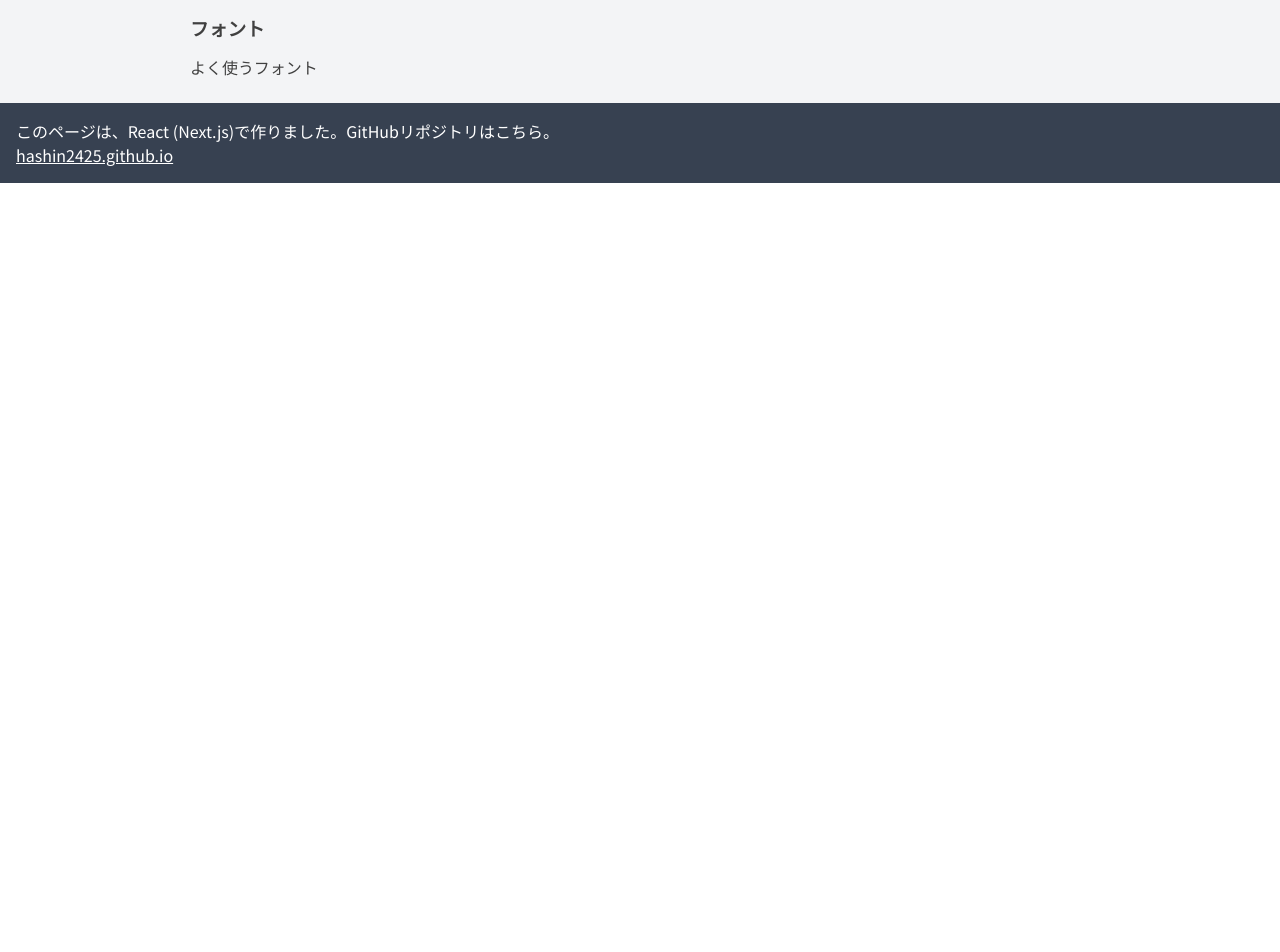
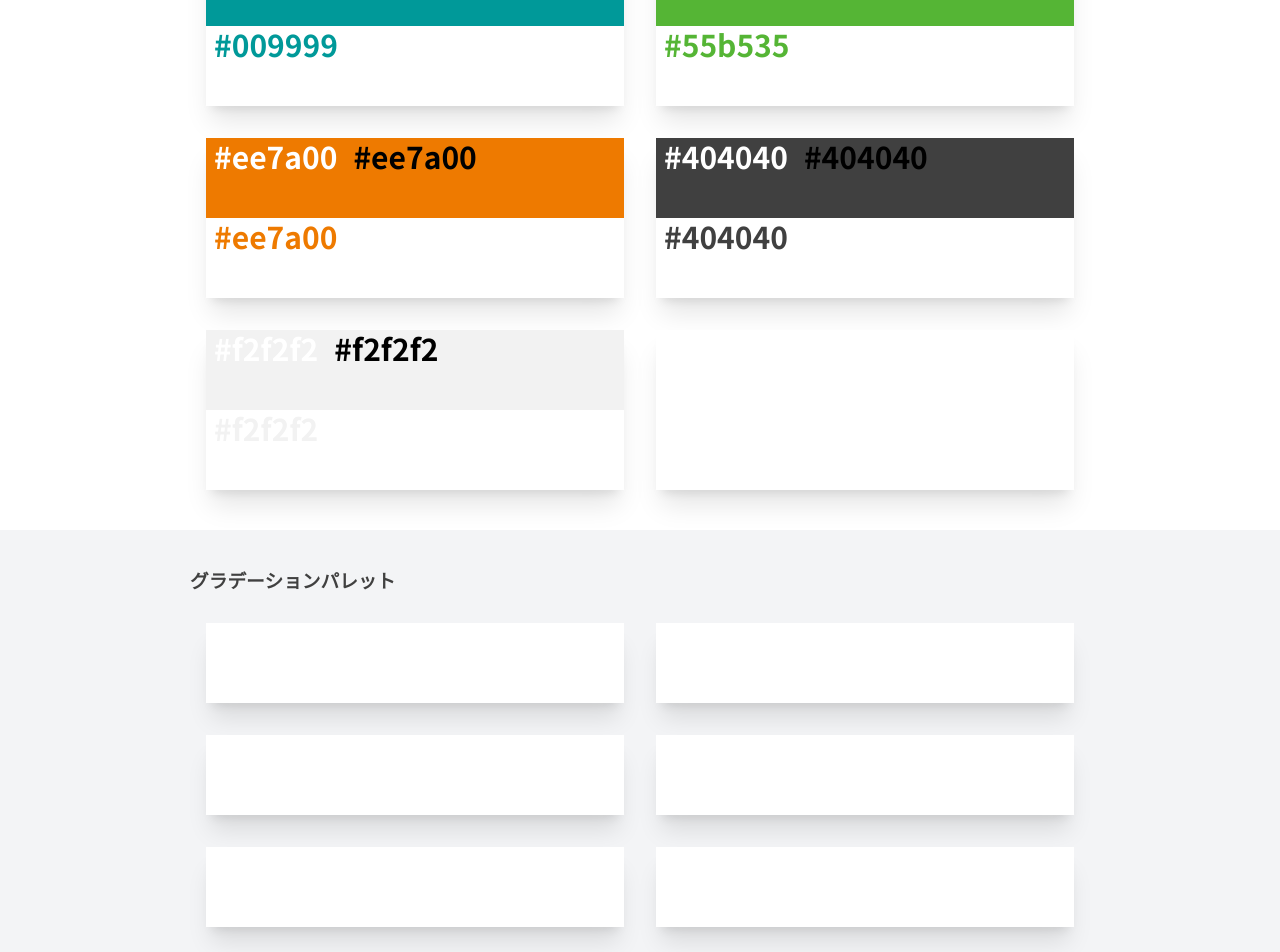
Before and after one commit to hashin2425/hashin2425.github.io, a Next.js app: page /for-me in a window 1280 px wide. Shown: the part 320-1272 px from the top of the page. Before the commit the page ends 800 px from the top, so only its background shows below. Built offline with nearby package versions, Linux system fonts and the light colour scheme.

Commit message:
feat: トンマナページを追加

```diff
--- a/src/app/for-me/page.tsx
+++ b/src/app/for-me/page.tsx
@@ -1,4 +1,47 @@
+"use client";
+
 import { SectionComponent } from "@/components/Utils";
+
+function clipboardWrite(text: string) {
+  navigator.clipboard.writeText(text).then(
+    () => {
+      console.log("クリップボードにコピーしました");
+    },
+    (err) => {
+      console.error("クリップボードへのコピーに失敗しました", err);
+    }
+  );
+}
+
+function ColorDisplay({ colorCode }: { colorCode: string }) {
+  return (
+    <div className="w-1/2">
+      <div className="shadow-xl m-4 bg-white" onClick={() => clipboardWrite(colorCode)}>
+        <div className="w-full h-20" style={{ backgroundColor: colorCode }}>
+          <span className="text-3xl font-bold text-white p-2">{colorCode}</span>
+          <span className="text-3xl font-bold text-black p-2">{colorCode}</span>
+        </div>{" "}
+        <div className="w-full h-20 bg-white">
+          <span className="text-3xl font-bold p-2" style={{ color: colorCode }}>
+            {colorCode}
+          </span>
+        </div>
+      </div>
+    </div>
+  );
+}
+
+function BackgroundDisplay({ backgroundValue }: { backgroundValue: string }) {
+  return (
+    <div className="w-1/2">
+      <div className="shadow-xl m-4" onClick={() => clipboardWrite(backgroundValue)}>
+        <div className="w-full h-20 bg-white text-white p-2" style={{ background: backgroundValue }}>
+          {"background: " + backgroundValue}
+        </div>
+      </div>
+    </div>
+  );
+}
 
 export default function ForMePage() {
   return (
@@ -10,7 +53,28 @@ export default function ForMePage() {
 
       <SectionComponent>
         <h3>カラーパレット</h3>
-        <p>よく使うカラーパレット</p>
+        <div className="flex flex-wrap">
+          <ColorDisplay colorCode="#009999" />
+          <ColorDisplay colorCode="#55b535" />
+          <ColorDisplay colorCode="#ee7a00" />
+          <ColorDisplay colorCode="#404040" />
+          <ColorDisplay colorCode="#f2f2f2" />
+          <ColorDisplay colorCode="" />
+        </div>
+      </SectionComponent>
+
+      <SectionComponent>
+        <h3>グラデーションパレット</h3>
+        <div className="flex flex-wrap">
+          <BackgroundDisplay backgroundValue="linear-gradient(110.1deg, rgb(241, 115, 30) 18.9%, rgb(231, 29, 54) 90.7%);" />
+          <BackgroundDisplay backgroundValue="linear-gradient(107deg, rgb(255, 67, 5) 11.1%, rgb(245, 135, 0) 95.3%);" />
+          <BackgroundDisplay backgroundValue="linear-gradient(75.7deg, rgb(34, 126, 34) 3.8%, rgb(99, 162, 37) 87.1%);" />
+          <BackgroundDisplay backgroundValue="" />
+          <BackgroundDisplay backgroundValue="radial-gradient(circle at 84.6% 77.8%, rgb(86, 89, 218) 0%, rgb(95, 208, 248) 90%);" />
+          <BackgroundDisplay backgroundValue="linear-gradient(109.6deg, rgb(78, 62, 255) 11.2%, rgb(164, 69, 255) 91.1%);" />
+          <BackgroundDisplay backgroundValue="" />
+          <BackgroundDisplay backgroundValue="" />
+        </div>
       </SectionComponent>
 
       <SectionComponent>
```
